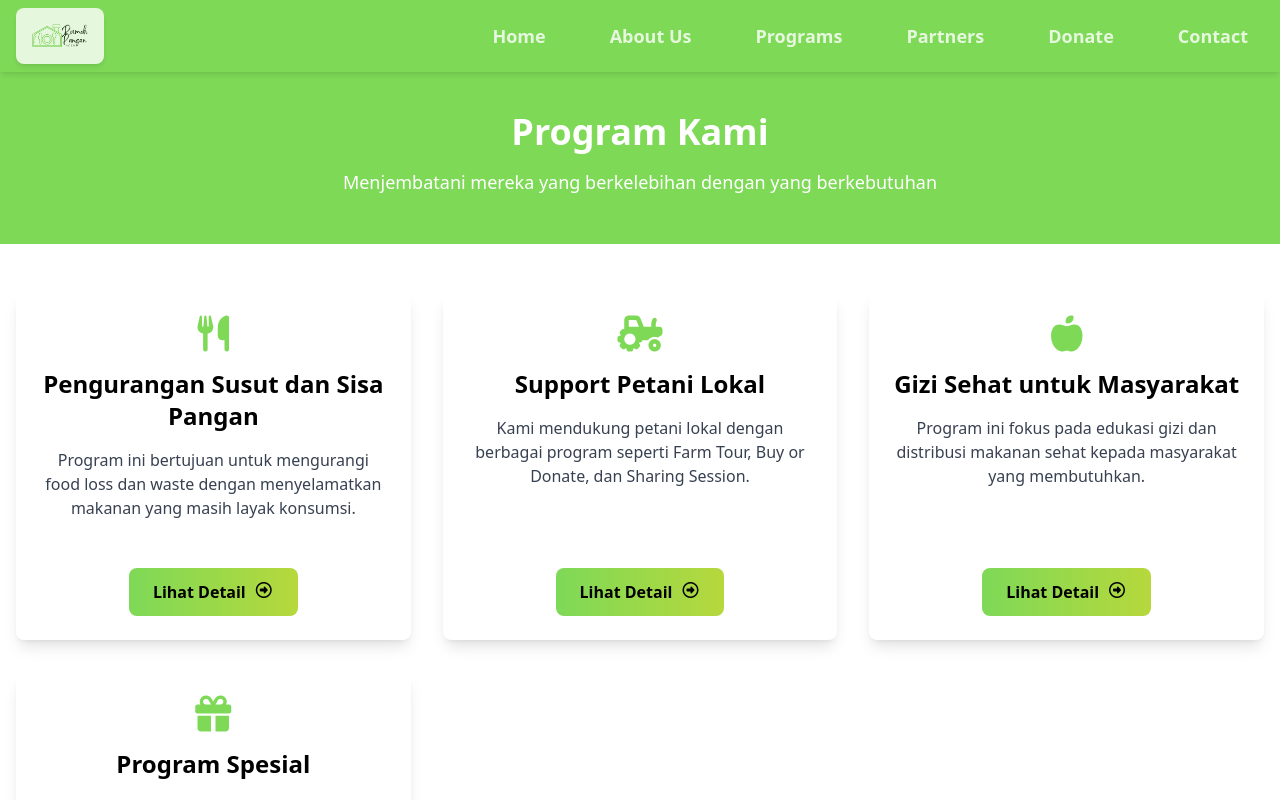
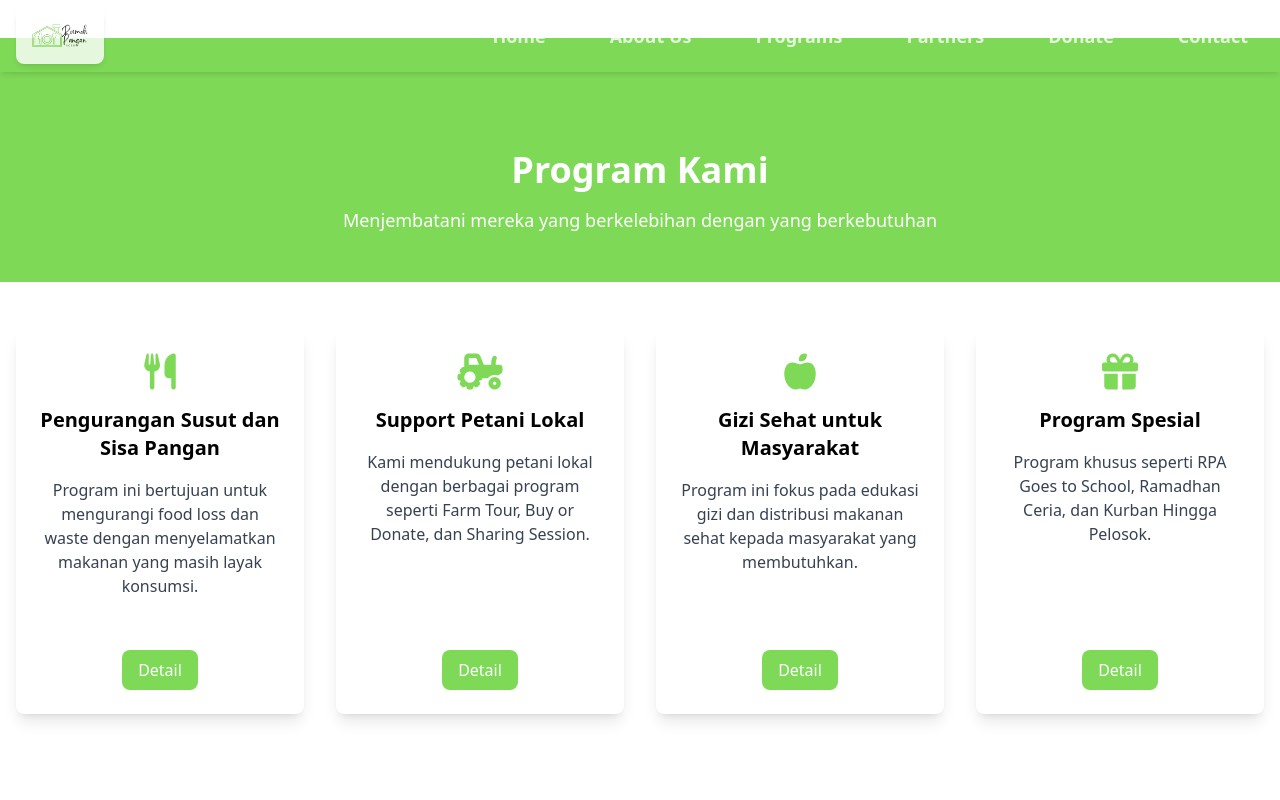
Before and after one commit to aslamabdika18/RpaFrontend, a Vue app: page /programs in a window 1280 px wide. Shown: the top 800 px of the page. Built offline with nearby package versions, Linux system fonts and the light colour scheme.

Commit message:
fix card and detail

```diff
--- a/src/components/ProgramCard.vue
+++ b/src/components/ProgramCard.vue
@@ -1,45 +1,53 @@
 <template>
-  <div
-    class="bg-white rounded-lg shadow-lg overflow-hidden cursor-pointer hover:shadow-xl transition-shadow duration-300 flex flex-col justify-between h-full text-center">
-    <div class="p-6">
-      <i :class="`fas fa-${icon} text-4xl mb-4 text-primary`"></i>
-      <h2 class="text-2xl font-bold text-black">{{ title }}</h2>
+  <div class="bg-white rounded-lg shadow-lg p-6 flex flex-col min-h-96">
+    <!-- Bagian atas card (ikon, judul, dan deskripsi) -->
+    <div class="flex flex-col items-center text-center flex-grow">
+      <!-- Ikon -->
+      <i :class="`fas fa-${icon} text-4xl text-primary mb-4`"></i> <!-- Ikon di atas, dengan margin-bottom -->
+      <!-- Judul -->
+      <h3 class="text-xl font-bold">{{ title }}</h3>
+      <!-- Deskripsi -->
       <p class="mt-4 text-gray-700">{{ description }}</p>
     </div>
-    <div class="p-6 flex justify-center">
-      <button @click="openDetail"
-        class="bg-gradient-to-r from-primary to-secondary text-black font-semibold py-3 px-6 rounded-lg hover:from-secondary hover:to-primary transition-all duration-500 flex items-center justify-center gap-2 group">
-        <span class="group-hover:translate-x-1 transition-transform duration-300">Lihat Detail</span>
-        <i class="fa-regular fa-circle-right h-5 w-5 group-hover:rotate-90 transition-transform duration-300"></i>
+
+    <!-- Detail program (muncul ketika tombol Detail diklik) -->
+    <div v-if="showDetails" class="mt-6 mb-6">
+      <h4 class="text-lg font-bold text-black">Detail Program</h4>
+      <ul class="mt-2 list-disc list-inside text-gray-700">
+        <li v-for="(detail, index) in details" :key="index">
+          {{ detail }}
+        </li>
+      </ul>
+    </div>
+
+    <!-- Tombol Detail -->
+    <div class="mt-auto flex justify-center">
+      <button
+        @click="toggleDetail"
+        class="bg-primary text-white px-4 py-2 rounded-lg hover:bg-primary-dark transition duration-300"
+      >
+        {{ showDetails ? "Tutup Detail" : "Detail" }}
       </button>
     </div>
   </div>
 </template>
 
 <script setup>
+import { ref } from "vue";
 
-const props = defineProps({
-  title: {
-    type: String,
-    required: true,
-  },
-  description: {
-    type: String,
-    required: true,
-  },
-  id: {
-    type: Number,
-    required: true,
-  },
-  icon: {
-    type: String,
-    required: true,
-  },
-})
+// Props yang diterima oleh komponen
+defineProps({
+  title: String,
+  description: String,
+  details: Array,
+  icon: String,
+});
 
-const emit = defineEmits(['open-detail'])
+// State untuk menampilkan detail program
+const showDetails = ref(false);
 
-const openDetail = () => {
-  emit('open-detail', props.id)
-}
+// Fungsi untuk toggle detail program
+const toggleDetail = () => {
+  showDetails.value = !showDetails.value;
+};
 </script>
--- a/src/views/HomeView.vue
+++ b/src/views/HomeView.vue
@@ -1,5 +1,5 @@
 <template>
-  <div class="bg-rpa-light min-h-screen">
+  <div class="min-h-screen">
     <!-- Hero Section -->
     <section class="relative h-screen">
       <div class="absolute inset-0">
@@ -18,7 +18,7 @@
       <!-- Content -->
       <div class="relative h-full flex items-center justify-center">
         <div class="text-center text-white px-4">
-          <div class="p-7 bg-white rounded-xl shadow-md w-fit mx-auto mb-8">
+          <div class="p-7 bg-white rounded-xl shadow-md w-fit mx-auto mb-8 mt-16">
             <img :src="Logo" alt="RPA Logo" class="mx-auto w-48" />
           </div>
           <h1 class="text-5xl font-bold mb-6">
@@ -118,7 +118,18 @@
     <!-- Impact Section -->
     <ImpactCompo />
     <!-- Program Section -->
-    <ProgramCompo />
+    <!-- Program Cards Section -->
+    <section class="container mx-auto px-4 py-12 grid grid-cols-1 md:grid-cols-2 lg:grid-cols-3 gap-8 justify-items-center items-center max-w-7xl">
+      <ProgramCard
+        v-for="program in programs"
+        :key="program.id"
+        :title="program.title"
+        :description="program.description"
+        :id="program.id"
+        :icon="program.icon"
+        @open-detail="handleOpenDetail"
+      />
+    </section>
     <!-- Partnership Section -->
     <PartnersCompo />
     <!-- Call to Action -->
@@ -145,8 +156,8 @@
 <script setup>
 import { ref, onMounted, onUnmounted } from 'vue'
 import { Swiper, SwiperSlide } from 'swiper/vue'
+import ProgramCard from "@/components/ProgramCard.vue";
 import PartnersCompo from '@/components/CompoPatners.vue'
-import ProgramCompo from '@/components/CompoPrograms.vue'
 import ImpactCompo from '@/components/CompoImpact.vue'
 import Logo from '@/assets/logo/logo.png'
 import { Autoplay, Navigation, EffectCoverflow } from 'swiper/modules'
@@ -202,6 +213,52 @@ const dokumentasi = [
   { image: doc5, title: 'Pelatihan Masyarakat' },
   { image: doc6, title: 'Bantuan Petani Tanyoe' },
 ]
+const programs = [
+  {
+    id: 1,
+    title: "Pengurangan Susut dan Sisa Pangan",
+    description: "Program ini bertujuan untuk mengurangi food loss dan waste dengan menyelamatkan makanan yang masih layak konsumsi.",
+    details: [
+      "Mengumpulkan makanan dari restoran, supermarket, dan produsen makanan.",
+      "Mendistribusikan makanan kepada masyarakat yang membutuhkan.",
+      "Edukasi tentang pentingnya mengurangi pemborosan makanan.",
+    ],
+    icon: "utensils",
+  },
+  {
+    id: 2,
+    title: "Support Petani Lokal",
+    description: "Kami mendukung petani lokal dengan berbagai program seperti Farm Tour, Buy or Donate, dan Sharing Session.",
+    details: [
+      "Farm Tour: Mengunjungi kebun petani lokal.",
+      "Buy or Donate: Membeli atau menyumbangkan hasil pertanian.",
+      "Sharing Session: Diskusi tentang pertanian berkelanjutan.",
+    ],
+    icon: "tractor",
+  },
+  {
+    id: 3,
+    title: "Gizi Sehat untuk Masyarakat",
+    description: "Program ini fokus pada edukasi gizi dan distribusi makanan sehat kepada masyarakat yang membutuhkan.",
+    details: [
+      "Edukasi gizi untuk ibu hamil dan menyusui.",
+      "Distribusi makanan sehat kepada masyarakat prasejahtera.",
+      "Kampanye tentang pentingnya makanan bergizi.",
+    ],
+    icon: "apple-alt",
+  },
+  {
+    id: 4,
+    title: "Program Spesial",
+    description: "Program khusus seperti RPA Goes to School, Ramadhan Ceria, dan Kurban Hingga Pelosok.",
+    details: [
+      "RPA Goes to School: Edukasi tentang pertanian dan gizi di sekolah.",
+      "Ramadhan Ceria: Berbagi makanan berbuka puasa.",
+      "Kurban Hingga Pelosok: Distribusi hewan kurban ke daerah terpencil.",
+    ],
+    icon: "gift",
+  },
+];
 </script>
 
 <style scoped>
--- a/src/views/ProgramsView.vue
+++ b/src/views/ProgramsView.vue
@@ -7,43 +7,23 @@
     </header>
 
     <!-- Program Cards Section -->
-    <section class="container mx-auto px-4 py-12 grid grid-cols-1 md:grid-cols-2 lg:grid-cols-3 gap-8 justify-items-center items-center max-w-7xl">
+    <section class="container mx-auto px-4 py-12 grid grid-cols-1 md:grid-cols-2 lg:grid-cols-4 gap-8 justify-items-center items-start max-w-7xl">
       <ProgramCard
         v-for="program in programs"
         :key="program.id"
         :title="program.title"
         :description="program.description"
-        :id="program.id"
+        :details="program.details"
         :icon="program.icon"
-        @open-detail="handleOpenDetail"
       />
-    </section>
-
-    <!-- Detail Program Section -->
-    <section v-if="selectedProgram" id="detail-section" class="container mx-auto px-4 py-12 max-w-7xl">
-      <div class="bg-secondary rounded-lg shadow-lg p-8">
-        <h2 class="text-2xl font-bold text-black">{{ selectedProgram.title }}</h2>
-        <p class="mt-4 text-gray-700">{{ selectedProgram.description }}</p>
-
-        <div class="mt-8">
-          <h3 class="text-xl font-bold text-black">Detail Program</h3>
-          <ul class="mt-4 list-disc list-inside text-gray-700">
-            <li v-for="(detail, index) in selectedProgram.details" :key="index">
-              {{ detail }}
-            </li>
-          </ul>
-        </div>
-      </div>
     </section>
   </div>
 </template>
 
 <script setup>
-import { ref, nextTick } from "vue";
 import ProgramCard from "@/components/ProgramCard.vue";
 
-const selectedProgram = ref(null);
-
+// Daftar program
 const programs = [
   {
     id: 1,
@@ -90,15 +70,4 @@ const programs = [
     icon: "gift",
   },
 ];
-
-const handleOpenDetail = (id) => {
-  selectedProgram.value = programs.find((p) => p.id === id);
-
-  nextTick(() => {
-    const detailSection = document.getElementById("detail-section");
-    if (detailSection) {
-      detailSection.scrollIntoView({ behavior: "smooth" });
-    }
-  });
-};
 </script>
```
